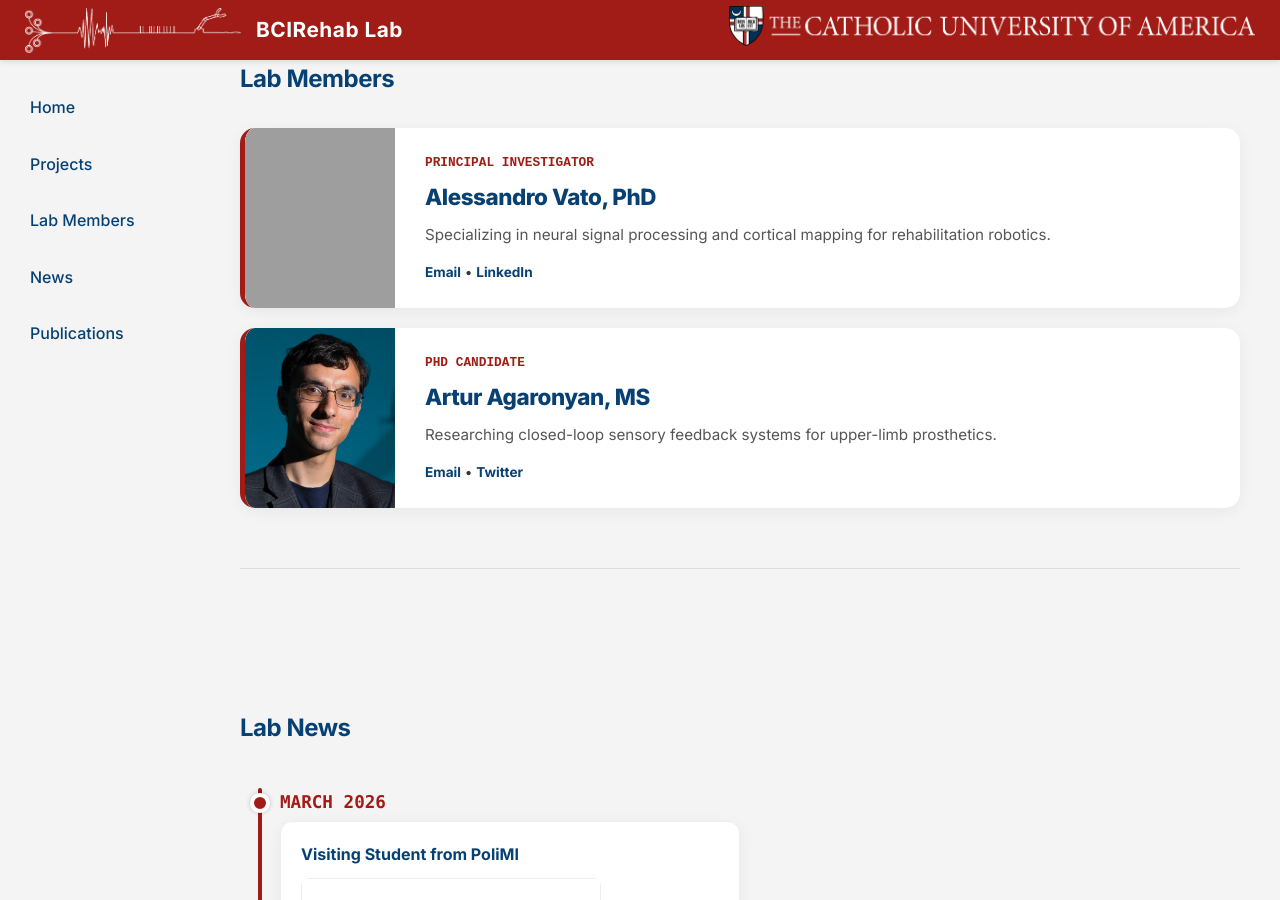
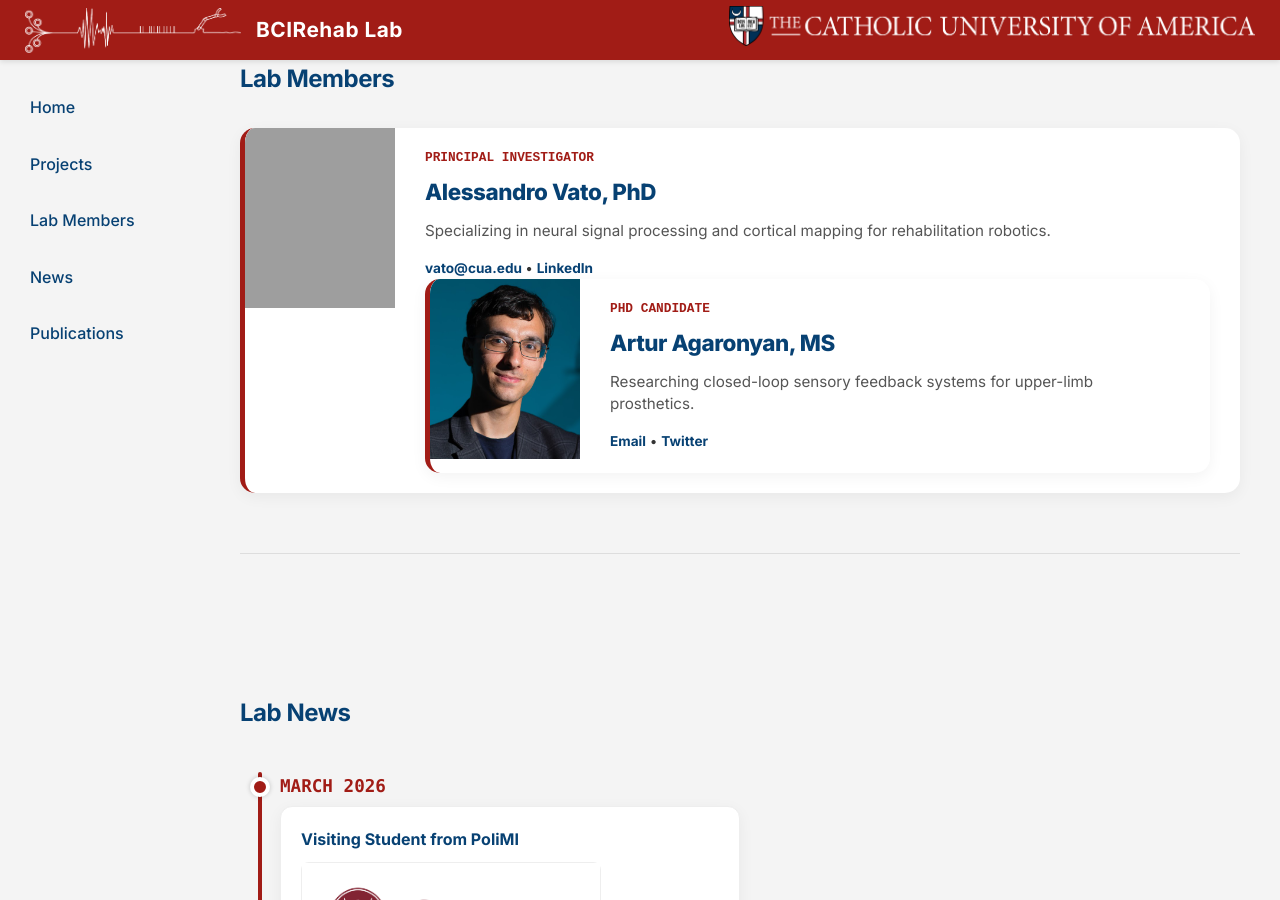
Before and after one commit to alessandrovato/alessandrovato.github.io, a Jekyll site: the page built from index.html, in a window 1280 px wide and 900 px high, scrolled down 1703 px. Built offline with Jekyll 4.4.1, drawn with Linux system fonts in a browser that asks for light colours; grey boxes are pictures that could not be loaded.

Commit message:
Update team.html

```diff
--- a/_includes/team.html
+++ b/_includes/team.html
@@ -11,10 +11,9 @@
                 <h3>Alessandro Vato, PhD</h3>
                 <p>Specializing in neural signal processing and cortical mapping for rehabilitation robotics.</p>
                 <div class="member-links">
-                    <a href="#">Email</a> • <a href="#">LinkedIn</a>
+                    <a href="mailto:vato@cua.edu"> vato@cua.edu </a> •
+                    <a href="https://www.linkedin.com/in/alessandrovato/" target="_blank"> LinkedIn </a>
                 </div>
-            </div>
-        </div>
 
         <div class="member-card">
             <div class="member-image">
@@ -28,7 +27,7 @@
                     <a href="#">Email</a> • <a href="#">Twitter</a>
                 </div>
             </div>
-        </div>
+            </div>
 
     </div>
 </section>
```
